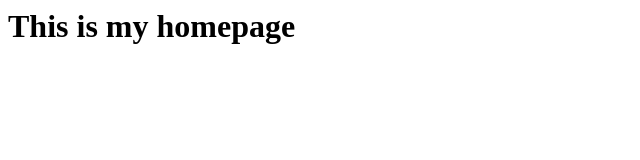
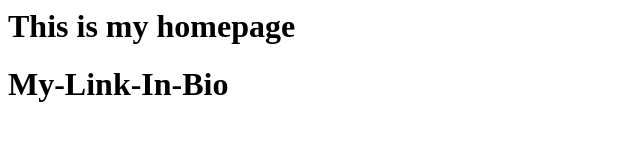
Before and after one commit to malexandro75/link-in-bio, a plain HTML site: page index.html in a window 1280 px wide. Shown: the whole page, without its empty margins (0-640 px from the left). Drawn offline with Linux system fonts and the light colour scheme.

Commit message:
Adding My-Link-In-Bio h1

```diff
--- a/index.html
+++ b/index.html
@@ -1 +1,4 @@
+<body>
 <h1>This is my homepage</h1>
+<h1>My-Link-In-Bio</h1>
+</body>
```
